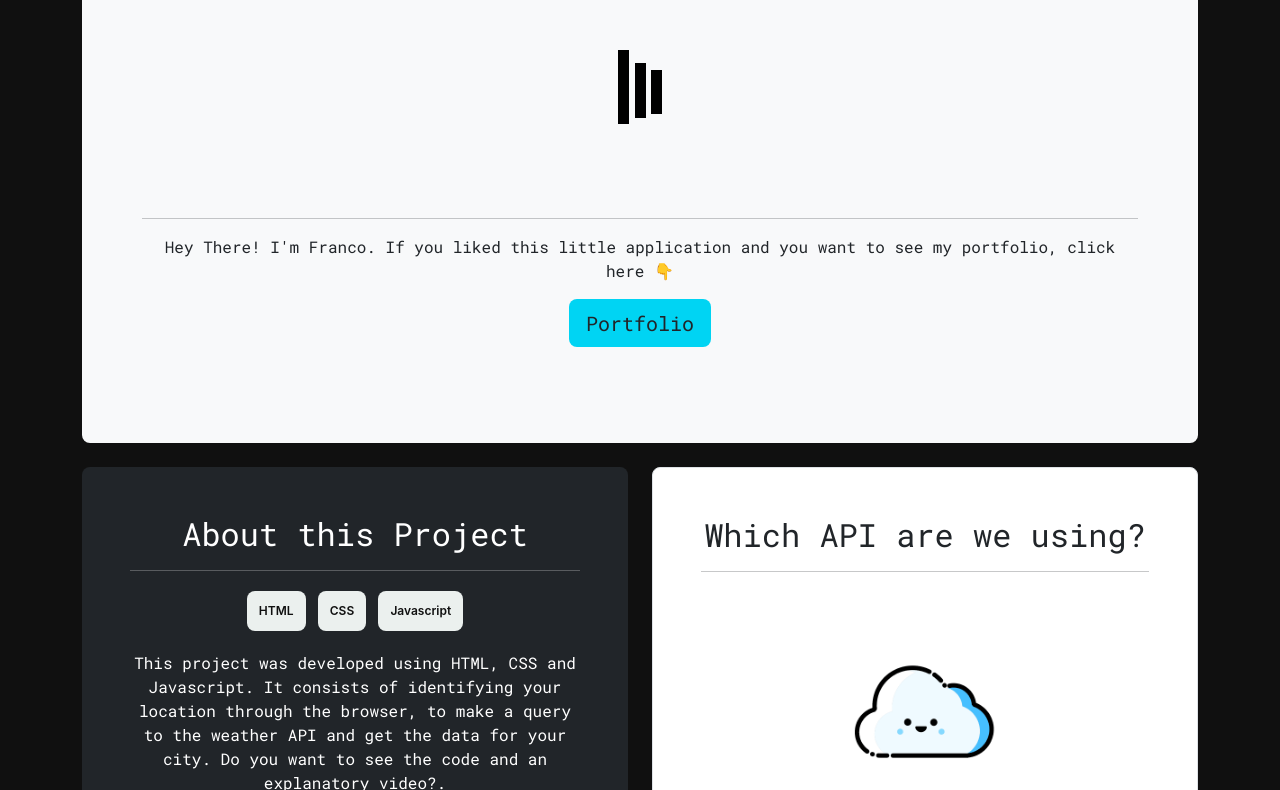
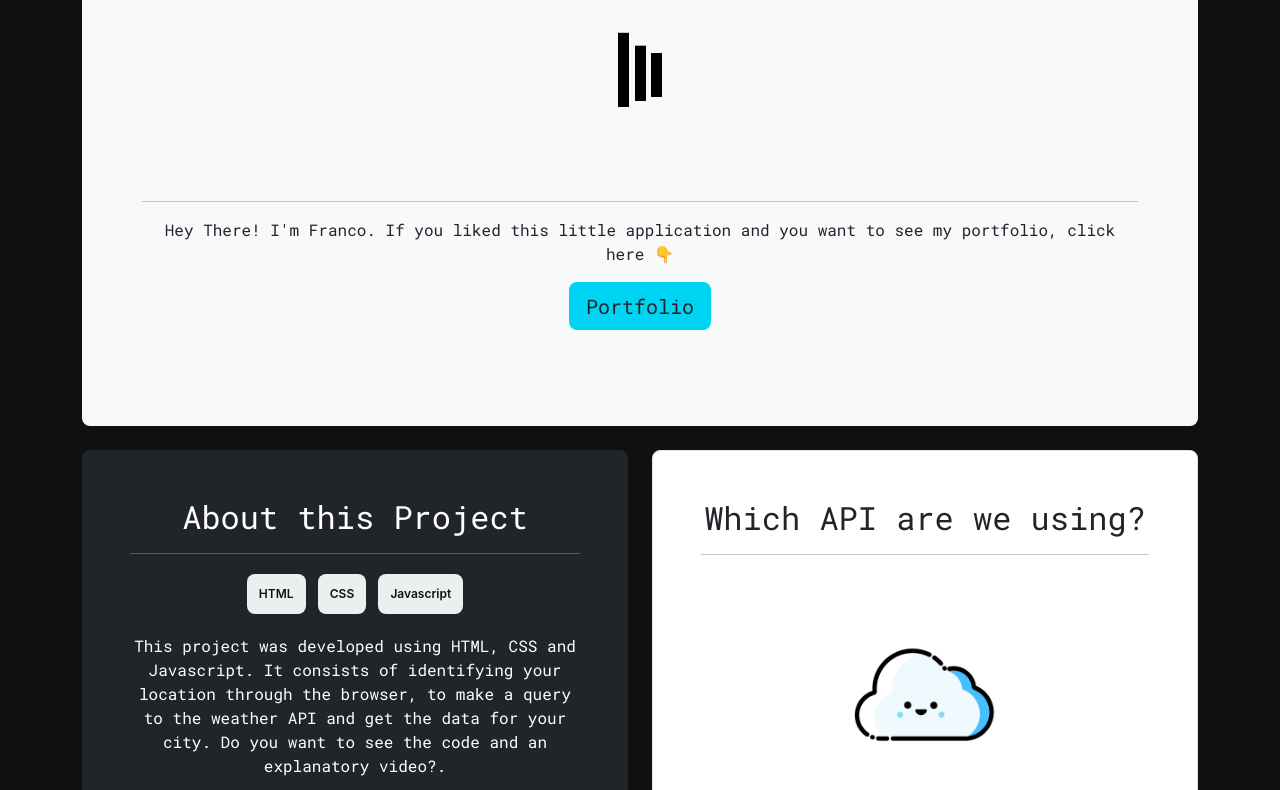
Before and after one commit to gfrancoarq/weather-app, a plain HTML site: page index.html in a window 1280 px wide. Shown: the part 322-1112 px from the top of the page. Drawn offline with nearby package versions, Linux system fonts and the light colour scheme.

Commit message:
Update style.css

```diff
--- a/style.css
+++ b/style.css
@@ -202,5 +202,5 @@ a,
 }
 
 .padding {
-  padding: 30px;
+  padding: 1%;
 }
```
